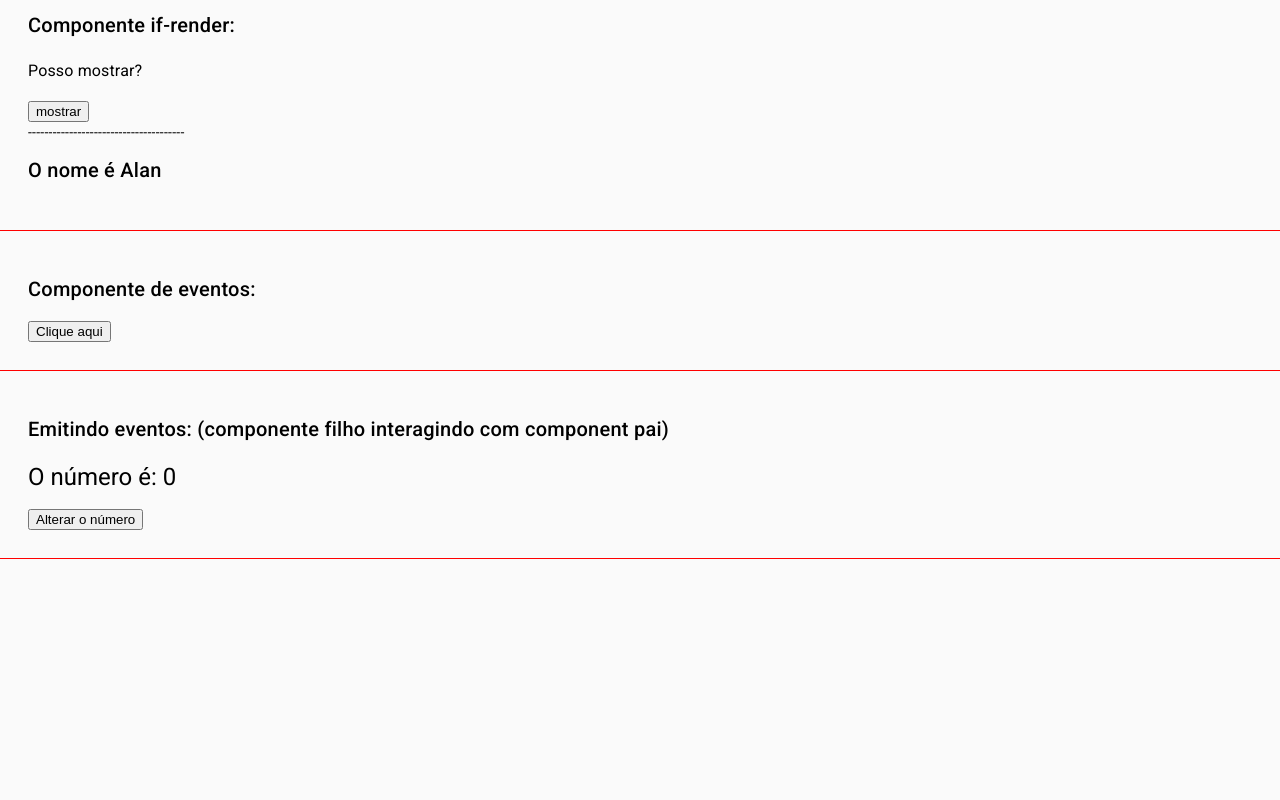
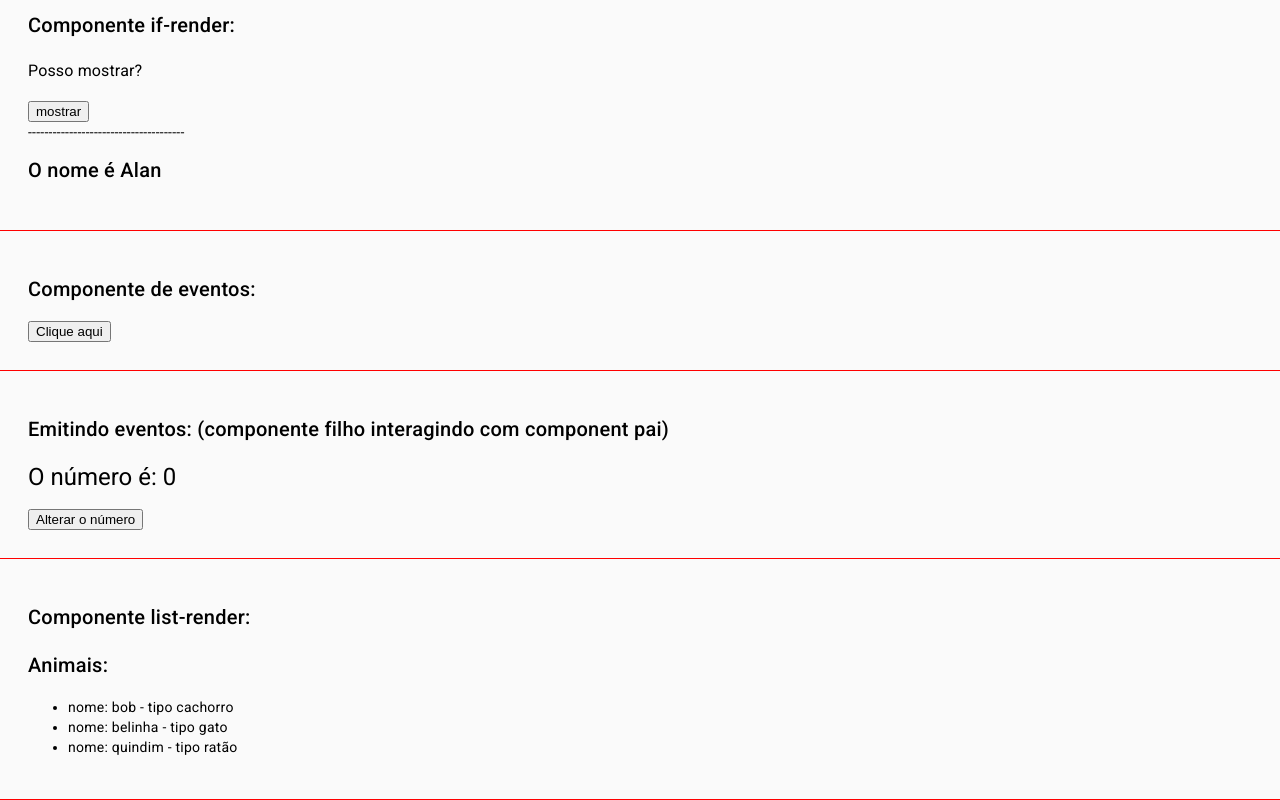
Before and after one commit to Alan-LR/Angular-com-Matheus-Battisti, an Angular app: page / in a window 1280 px wide. Shown: the part 689-1489 px from the top of the page. Before the commit the page ends 1300 px from the top, so only its background shows below. Built offline with nearby package versions, Linux system fonts and the light colour scheme.

Commit message:
Aula 12 Renderização de lista

```diff
--- a/src/app/app.component.html
+++ b/src/app/app.component.html
@@ -28,3 +28,8 @@
     <h2>Emitindo eventos: (componente filho interagindo com component pai)</h2>
     <app-emitter></app-emitter>
 </div>
+
+<div class="aulas">
+    <h2>Componente list-render:</h2>
+    <app-list-render></app-list-render>
+</div>
--- a/src/app/app.module.ts
+++ b/src/app/app.module.ts
@@ -11,6 +11,7 @@
 import { EventosComponent } from './components/eventos/eventos.component';
 import { EmitterComponent } from './components/emitter/emitter.component';
 import { ChangeNumberComponent } from './components/change-number/change-number.component';
+import { ListRenderComponent } from './components/list-render/list-render.component';
 
 @NgModule({
   declarations: [
@@ -21,7 +22,8 @@
     IfRenderComponent,
     EventosComponent,
     EmitterComponent,
-    ChangeNumberComponent
+    ChangeNumberComponent,
+    ListRenderComponent
   ],
   imports: [
     BrowserModule,
--- /dev/null
+++ b/src/app/components/list-render/list-render.component.html
@@ -0,0 +1,6 @@
+<div>
+    <h2>Animais: </h2>
+    <ul>
+        <li *ngFor="let animal of animals">nome: {{animal.name}} - tipo {{animal.type}}</li>
+    </ul>
+</div>
--- /dev/null
+++ b/src/app/components/list-render/list-render.component.ts
@@ -0,0 +1,16 @@
+import { Component } from '@angular/core';
+
+@Component({
+  selector: 'app-list-render',
+  templateUrl: './list-render.component.html',
+  styleUrls: ['./list-render.component.scss']
+})
+export class ListRenderComponent {
+
+  animals = [
+    {name: 'bob', type: 'cachorro'},
+    {name: 'belinha', type: 'gato'},
+    {name: 'quindim', type: 'ratão'}
+  ]
+
+}
```
Also changed, not shown: src/app/components/list-render/list-render.component.scss (added).
